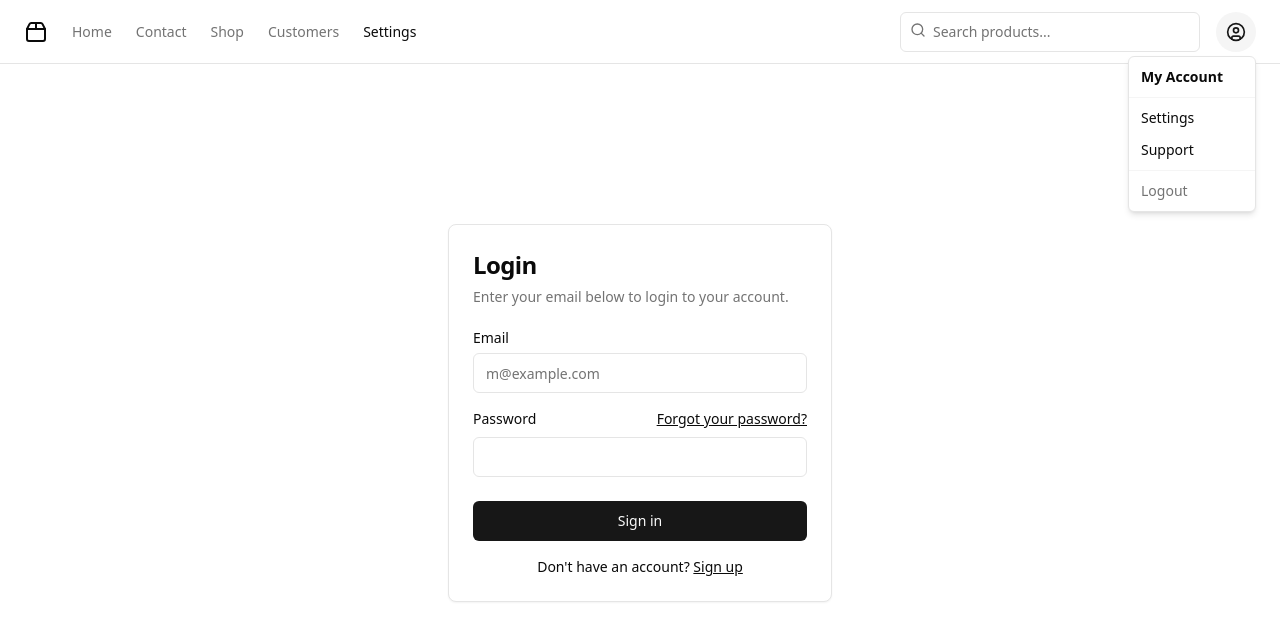
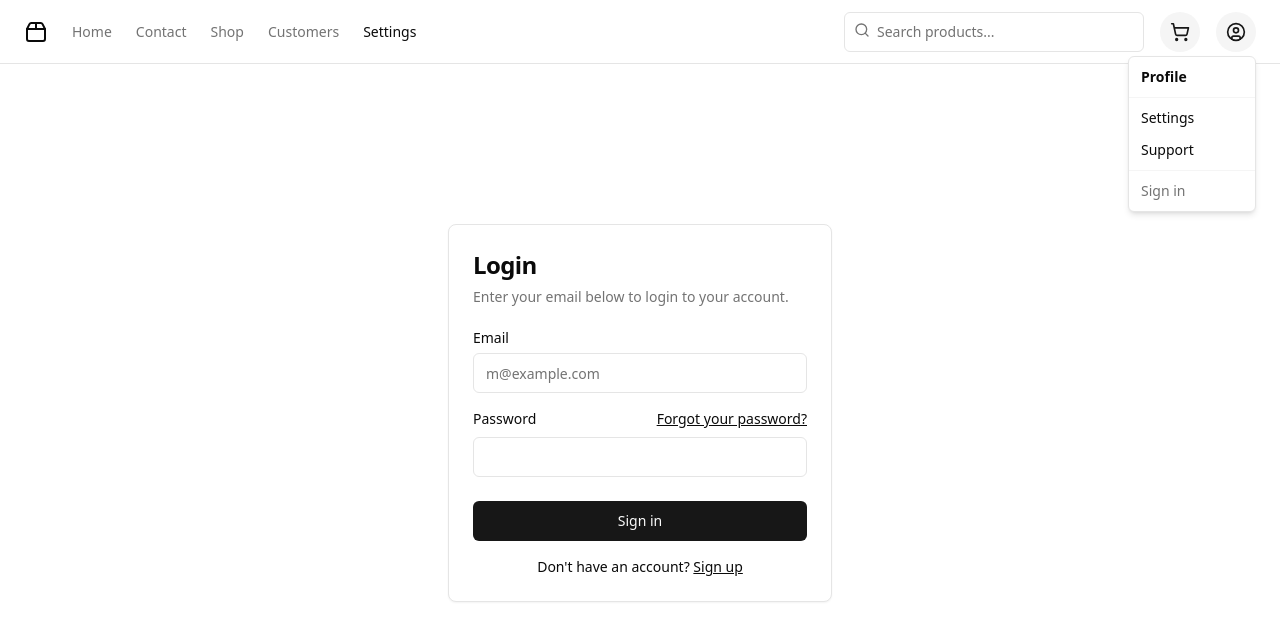
Before and after one commit to MikeF404/switch-tester-app, a React (Vite) app in the folder frontend/: page /login in a window 1280 px wide. Both pictures are taken after a click on the button "Toggle user menu". Shown: the top 640 px of the page. Built offline with nearby package versions, Linux system fonts and the light colour scheme.

Commit message:
added Auth check (but no protected actions yet)

```diff
--- /dev/null
+++ b/frontend/src/components/AuthProvider.tsx
@@ -0,0 +1,58 @@
+import React, { createContext, useContext, useState, useEffect } from "react";
+
+interface AuthState {
+  isAuthenticated: boolean;
+  user: { email: string } | null;
+  token: string | null;
+}
+
+interface AuthContextType extends AuthState {
+  login: (email: string, token: string) => void;
+  logout: () => void;
+}
+
+const AuthContext = createContext<AuthContextType | undefined>(undefined);
+
+export const AuthProvider: React.FC<{ children: React.ReactNode }> = ({
+  children,
+}) => {
+  const [authState, setAuthState] = useState<AuthState>(() => ({
+    isAuthenticated: false,
+    user: null,
+    token: localStorage.getItem("token"),
+  }));
+
+  useEffect(() => {
+    const token = localStorage.getItem("token");
+    const email = localStorage.getItem("userEmail");
+    if (token && email) {
+      setAuthState({ isAuthenticated: true, user: { email }, token });
+    }
+  }, []);
+
+  const login = (email: string, token: string) => {
+    localStorage.setItem("token", token);
+    localStorage.setItem("userEmail", email);
+    setAuthState({ isAuthenticated: true, user: { email }, token });
+  };
+
+  const logout = () => {
+    localStorage.removeItem("token");
+    localStorage.removeItem("userEmail");
+    setAuthState({ isAuthenticated: false, user: null, token: null });
+  };
+
+  return (
+    <AuthContext.Provider value={{ ...authState, login, logout }}>
+      {children}
+    </AuthContext.Provider>
+  );
+};
+
+export const useAuth = () => {
+  const context = useContext(AuthContext);
+  if (context === undefined) {
+    throw new Error("useAuth must be used within an AuthProvider");
+  }
+  return context;
+};
--- a/frontend/src/components/Header.tsx
+++ b/frontend/src/components/Header.tsx
@@ -1,5 +1,5 @@
 import React from "react";
-import { CircleUser, Menu, Package2, Search } from "lucide-react";
+import { CircleUser, Menu, Package2, Search, ShoppingCart } from "lucide-react";
 import { Link } from "react-router-dom";
 import { Button } from "@/components/ui/button";
 import {
@@ -12,8 +12,12 @@ import {
 } from "@/components/ui/dropdown-menu";
 import { Input } from "@/components/ui/input";
 import { Sheet, SheetContent, SheetTrigger } from "@/components/ui/sheet";
+import { useAuth } from "./AuthProvider";
+import { log } from "console";
 
 const Header: React.FC = () => {
+  const { isAuthenticated, user, logout } = useAuth();
+
   return (
     <header className="sticky top-0 flex h-16 items-center gap-4 border-b bg-background px-4 md:px-6">
       <nav className="hidden flex-col gap-6 text-lg font-medium md:flex md:flex-row md:items-center md:gap-5 md:text-sm lg:gap-6">
@@ -95,9 +99,6 @@ const Header: React.FC = () => {
             >
               Customers
             </Link>
-            <Link to="/" className="hover:text-foreground">
-              Settings
-            </Link>
           </nav>
         </SheetContent>
       </Sheet>
@@ -114,6 +115,12 @@ const Header: React.FC = () => {
           </div>
         </form>
         <DropdownMenu>
+          <Link to="/cart">
+            <Button variant="secondary" size="icon" className="rounded-full">
+              <ShoppingCart className="h-5 w-5" />
+              <span className="sr-only">Open Cart</span>
+            </Button>
+          </Link>
           <DropdownMenuTrigger asChild>
             <Button variant="secondary" size="icon" className="rounded-full">
               <CircleUser className="h-5 w-5" />
@@ -121,7 +128,14 @@ const Header: React.FC = () => {
             </Button>
           </DropdownMenuTrigger>
           <DropdownMenuContent align="end">
-            <DropdownMenuLabel>My Account</DropdownMenuLabel>
+            <DropdownMenuLabel>Profile</DropdownMenuLabel>
+            {localStorage.getItem("userEmail") ? (
+              <p className="text-muted-foreground text-sm mx-2">
+                {user?.email}
+              </p>
+            ) : (
+              ""
+            )}
             <DropdownMenuSeparator />
             <DropdownMenuItem>Settings</DropdownMenuItem>
             <DropdownMenuItem>Support</DropdownMenuItem>
@@ -129,8 +143,13 @@ const Header: React.FC = () => {
             <Link
               to="/login"
               className="text-muted-foreground hover:text-foreground"
+              onClick={logout}
             >
-              <DropdownMenuItem>Logout</DropdownMenuItem>
+              {isAuthenticated && user ? (
+                <DropdownMenuItem>Logout</DropdownMenuItem>
+              ) : (
+                <DropdownMenuItem>Sign in</DropdownMenuItem>
+              )}
             </Link>
           </DropdownMenuContent>
         </DropdownMenu>
--- a/frontend/src/main.tsx
+++ b/frontend/src/main.tsx
@@ -9,12 +9,13 @@ import SwitchTester from "./pages/SwitchTesterPage";
 import Cart from "./pages/Cart";
 import "./index.css";
 
-
 import LoginPage from "./pages/LoginPage";
 import RegisterPage from "./pages/RegisterPage";
+import { AuthProvider } from "./components/AuthProvider";
 
 ReactDOM.createRoot(document.getElementById("root") as HTMLElement).render(
   <React.StrictMode>
+    <AuthProvider>
       <BrowserRouter>
         <Routes>
           <Route path="/" element={<App />}>
@@ -28,5 +29,6 @@ ReactDOM.createRoot(document.getElementById("root") as HTMLElement).render(
           </Route>
         </Routes>
       </BrowserRouter>
+    </AuthProvider>
   </React.StrictMode>
 );
--- a/frontend/src/pages/LoginPage.tsx
+++ b/frontend/src/pages/LoginPage.tsx
@@ -1,3 +1,4 @@
+import { useAuth } from "@/components/AuthProvider";
 import { Button } from "@/components/ui/button";
 import {
   Card,
@@ -17,10 +18,12 @@ export const description =
   "A simple login form with email and password. The submit button says 'Sign in'.";
 
 const LoginPage: React.FC = () => {
+    const { user, login } = useAuth();
   const [email, setEmail] = useState("");
   const [password, setPassword] = useState("");
 
   let navigate = useNavigate();
+
 
   const handleSubmit = async (e: React.FormEvent) => {
     e.preventDefault();
@@ -39,12 +42,10 @@ const LoginPage: React.FC = () => {
         throw new Error("HTTP error " + response.status);
       }
       const data = await response.json();
-
-      localStorage.setItem("token", data.token);
-
+      login(email, data.token);
       navigate("/");
     } catch (error) {
-        setPassword("");
+      setPassword("");
       console.error("Authentication error:", error);
     }
   };
--- a/frontend/src/pages/RegisterPage.tsx
+++ b/frontend/src/pages/RegisterPage.tsx
@@ -49,7 +49,7 @@ const RegisterPage: React.FC = () => {
 
       localStorage.setItem("token", data.token);
 
-      navigate("/dashboard");
+      navigate("/login");
     } catch (error: any) {
       console.error("Authentication error:", error.message);
     }
```
Lines whose indentation alone changed are shown as unchanged.
